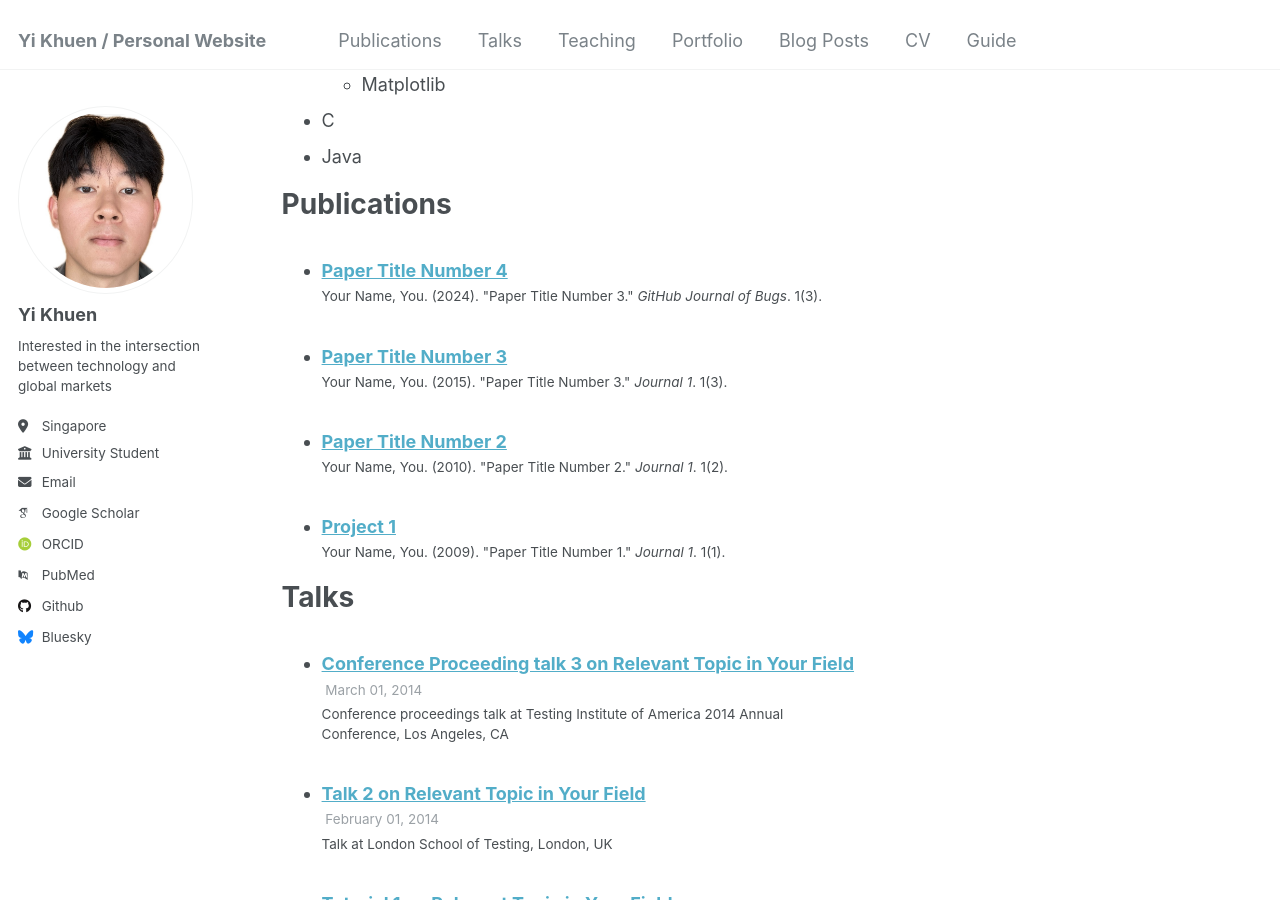
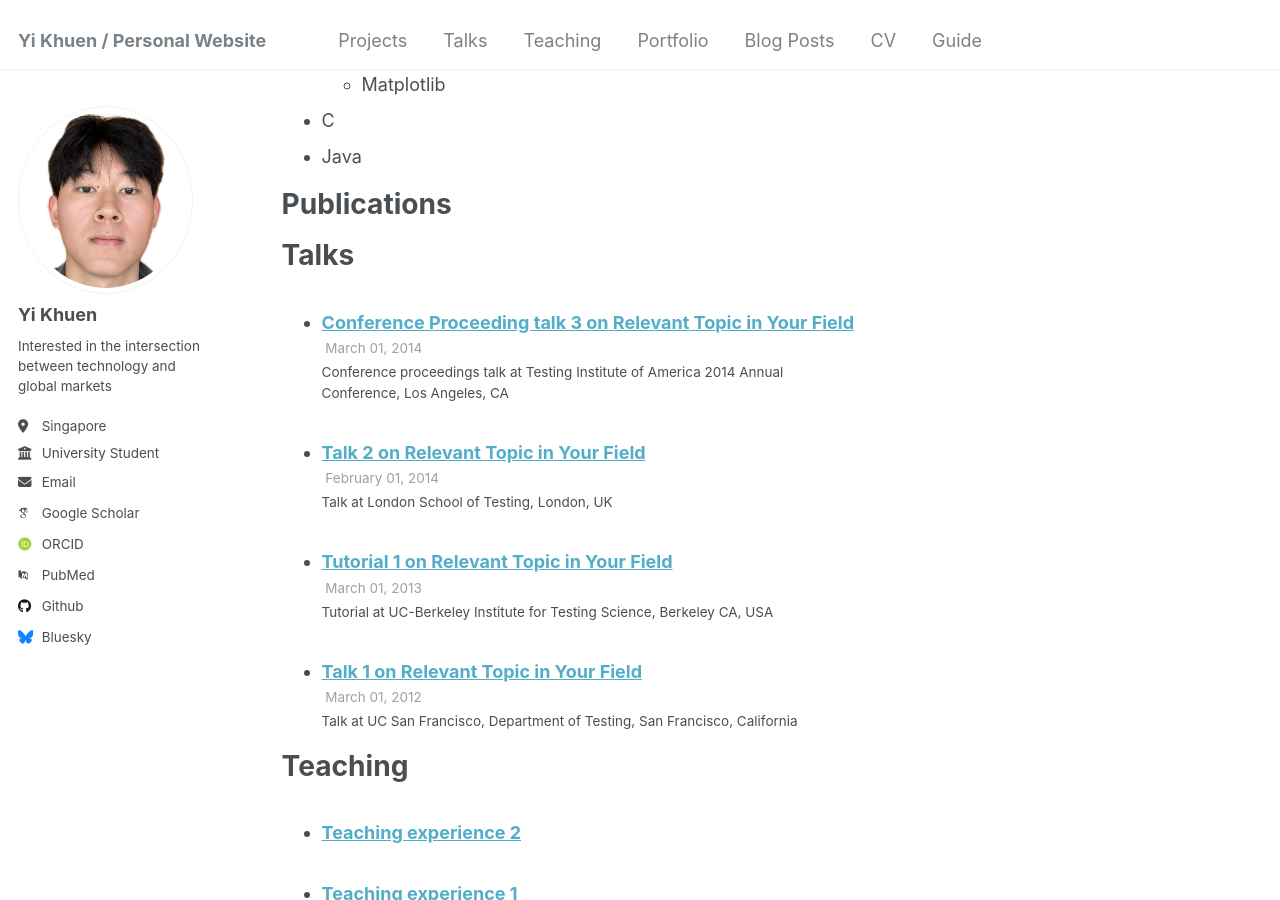
Before and after one commit to yikhuen/yikhuen.github.io, a Jekyll site: the page built from _pages/cv.md, in a window 1280 px wide and 900 px high, scrolled down 611 px. Built offline with Jekyll 4.4.1, drawn with Linux system fonts in a browser that asks for light colours; some web fonts are replaced.

Commit message:
Attempting to change publications page to projects

```diff
--- a/_config.yml
+++ b/_config.yml
@@ -214,7 +214,7 @@ collections:
   teaching:
     output: true
     permalink: /:collection/:path/
-  publications:
+  projects:
     output: true
     permalink: /:collection/:path/
   portfolio:
@@ -257,7 +257,7 @@ defaults:
   # _projects
   - scope:
       path: ""
-      type: publications
+      type: projects
     values:
       layout: single
       author_profile: true
--- a/_data/navigation.yml
+++ b/_data/navigation.yml
@@ -5,8 +5,8 @@
 # prevent it from being included in the site.
 
 main:
-  - title: "Publications"
-    url: /publications/
+  - title: "Projects"
+    url: /projects/
 
   - title: "Talks"
     url: /talks/
--- a/_publications/2010-10-01-paper-title-number-2.md
+++ b/_publications/2010-10-01-paper-title-number-2.md
@@ -1,8 +1,8 @@
 ---
-title: "Paper Title Number 2"
-collection: publications
+title: "Project 2"
+collection: projects
 category: manuscripts
-permalink: /publication/2010-10-01-paper-title-number-2
+permalink: /projects/2010-10-01-paper-title-number-2
 excerpt: 'This paper is about the number 2. The number 3 is left for future work.'
 date: 2010-10-01
 venue: 'Journal 1'
--- a/_publications/2015-10-01-paper-title-number-3.md
+++ b/_publications/2015-10-01-paper-title-number-3.md
@@ -1,8 +1,8 @@
 ---
-title: "Paper Title Number 3"
-collection: publications
+title: "Project 3"
+collection: projects
 category: manuscripts
-permalink: /publication/2015-10-01-paper-title-number-3
+permalink: /projects/2015-10-01-paper-title-number-3
 excerpt: 'This paper is about the number 3. The number 4 is left for future work.'
 date: 2015-10-01
 venue: 'Journal 1'
```
Also changed, not shown: _publications/2009-10-01-paper-title-number-1.md (+2 -2 lines), _publications/2024-02-17-paper-title-number-4.md (+2 -2 lines).
